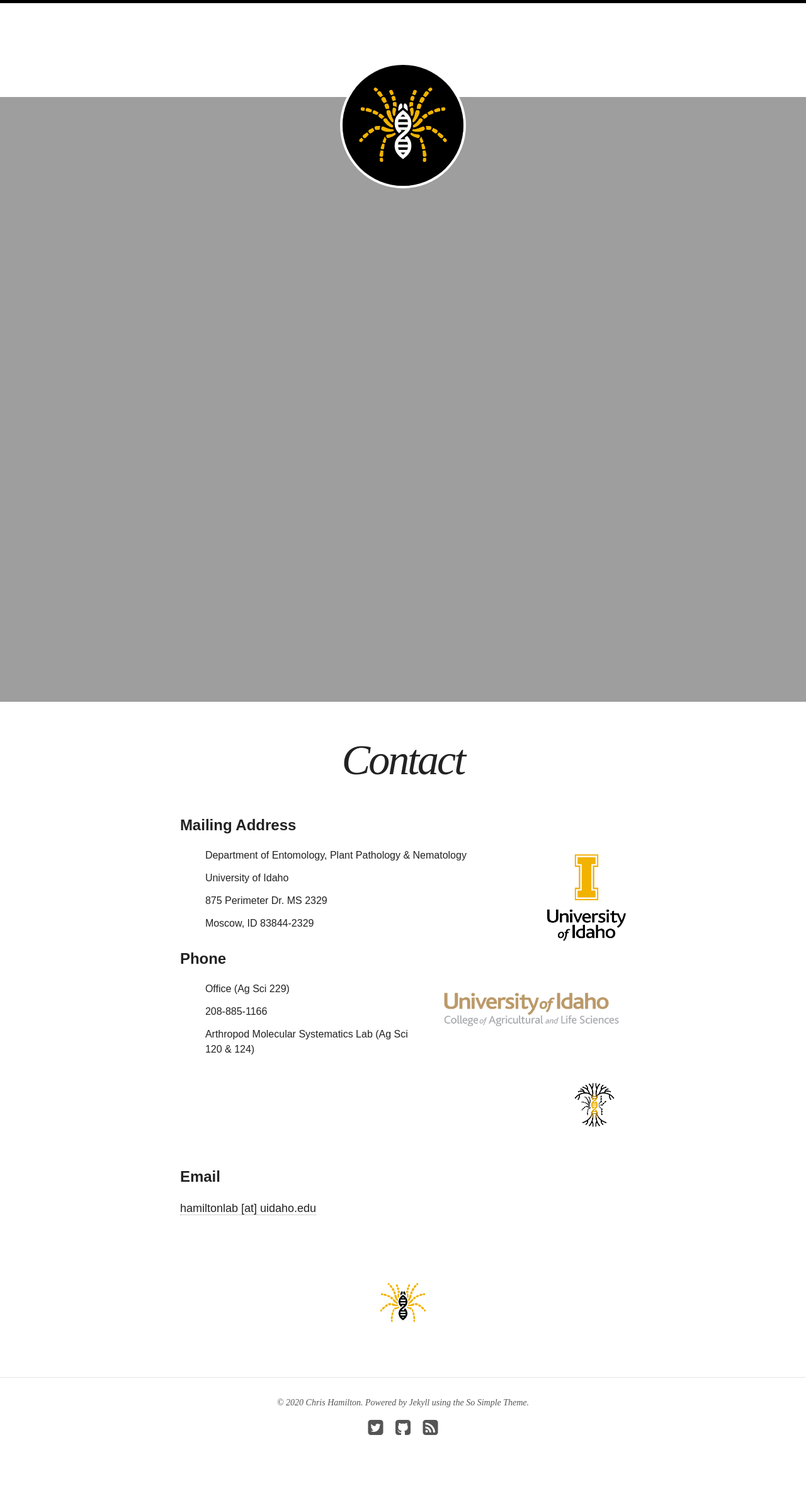
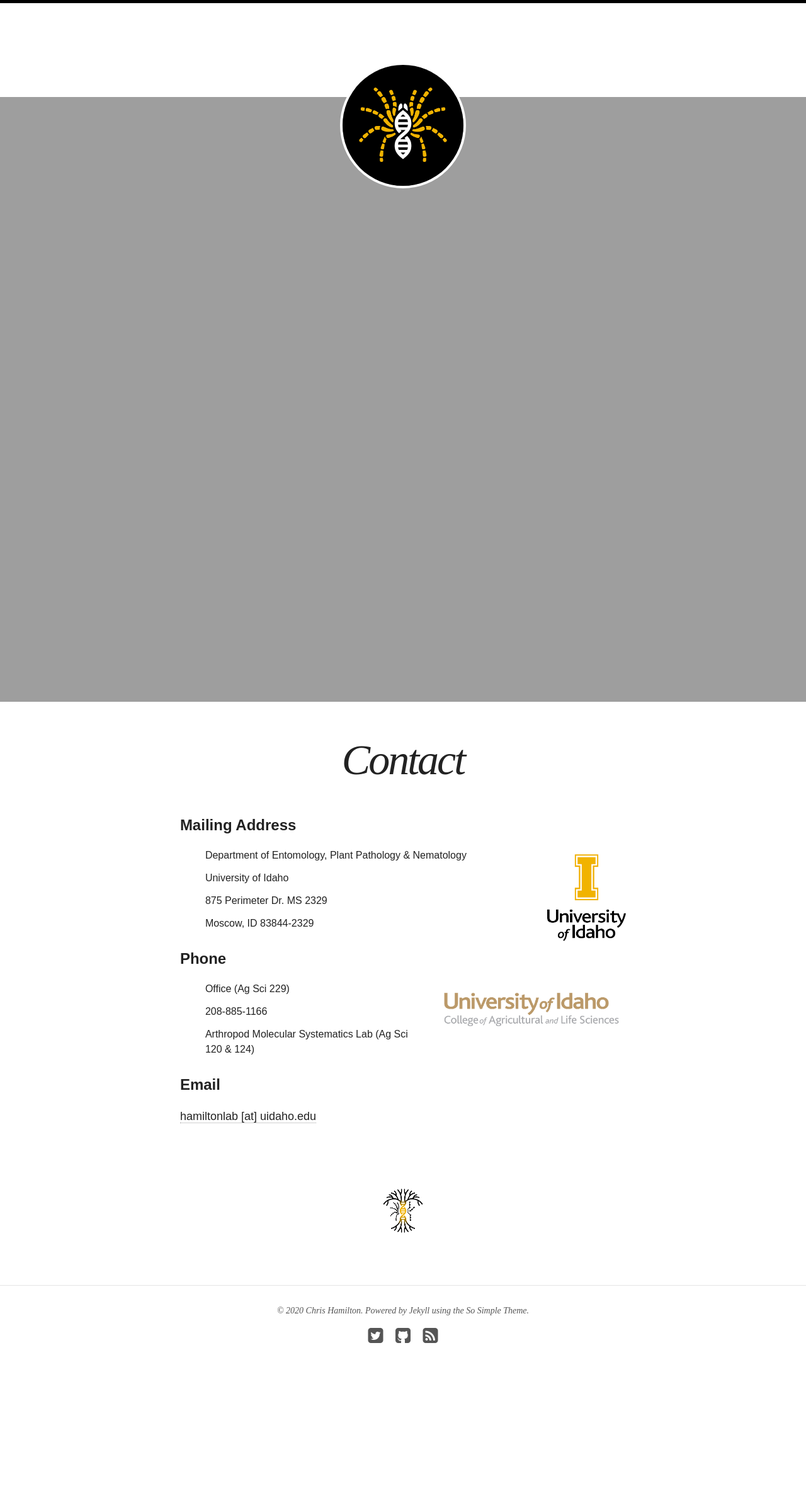
Before and after one commit to thehamiltonlab/thehamiltonlab.github.io, a Jekyll site: the page built from contact/index.md, in a window 1280 px wide. Shown: the whole page at 63% size. Built offline with Jekyll 4.4.1, drawn with Linux system fonts in a browser that asks for light colours; nearby versions of some CDN libraries; after the commit the page ends 2232 px from its top, so only the background shows below that.

Commit message:
Update index.md

```diff
--- a/contact/index.md
+++ b/contact/index.md
@@ -30,9 +30,6 @@
   <li>208-885-1166</li>
   <li>Arthropod Molecular Systematics Lab (Ag Sci 120 & 124)</li>
 </ul>
-<figure>
-	<a href="{{ site.url }}/images/Arthropod Molecular Systematics Lab-On white.png"><img src="{{ site.url }}/images/Arthropod Molecular Systematics Lab-On white.png" alt="image" style="float:right" width="100" ></a>
-</figure>
 
 
 #### Email
@@ -42,7 +39,7 @@
 
 <figure>
 
-	<a href="{{ site.url }}/images/chris-hamilton_onwhite.png"><img src="{{ site.url }}/images/chris-hamilton_onwhite.png" alt="image" width="100"> </a>
+	<a href="{{ site.url }}/images/Arthropod Molecular Systematics Lab-On white.png"><img src="{{ site.url }}/images/Arthropod Molecular Systematics Lab-On white.png" alt="image" width="100"> </a>
 
 </figure>
 {: .center}
```
